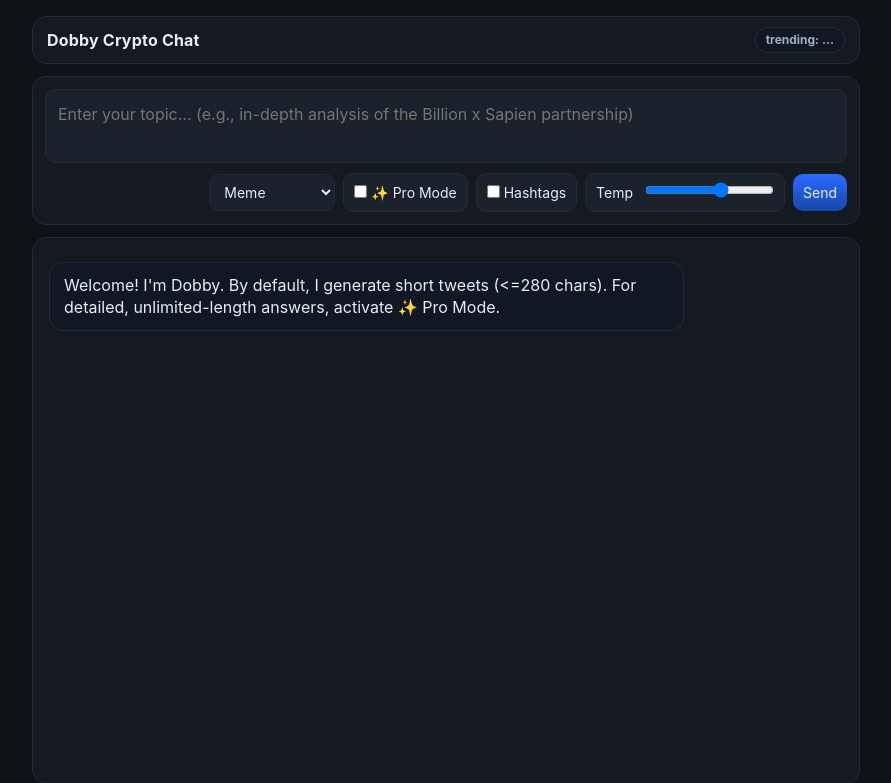
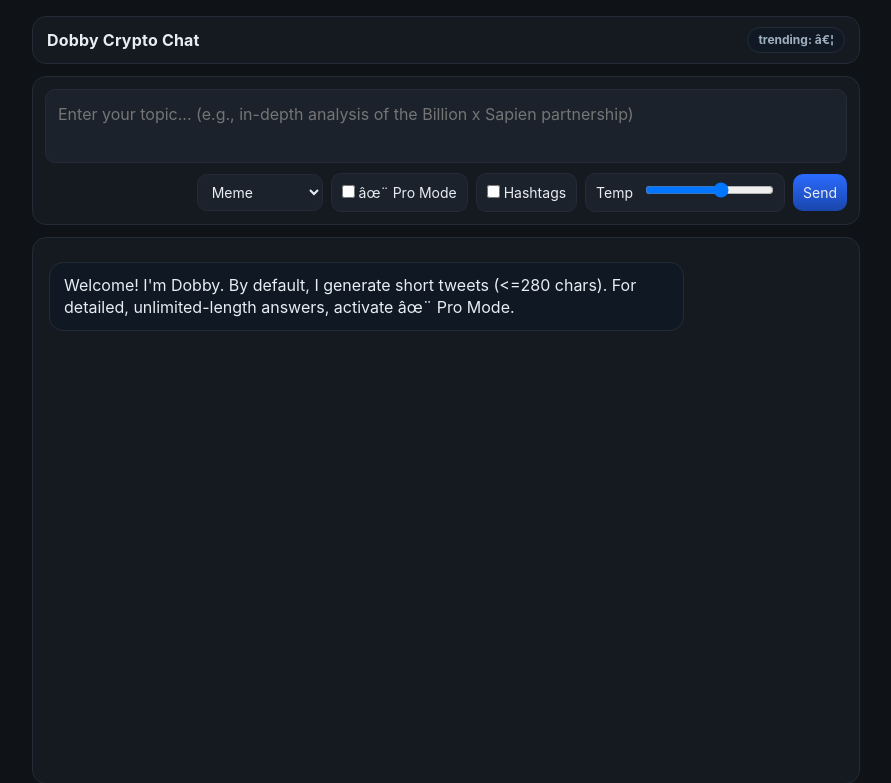
Before and after one commit to DeshFX/dobbycreate, a Flask app: page / in a window 1280 px wide. Shown: the top 783 px of the page, without its empty margins (194-1085 px from the left). Run offline with Flask 3, Linux system fonts and the light colour scheme.

Commit message:
chat.html

```diff
--- a/templates/chat.html
+++ b/templates/chat.html
@@ -73,7 +73,7 @@
     <div class="header">
       <div class="title">Dobby Crypto Chat</div>
       <div class="tray">
-        <span class="badge" id="trendBadge">trending: …</span>
+        <span class="badge" id="trendBadge">trending: â€¦</span>
       </div>
     </div>
 
@@ -88,7 +88,7 @@
           <option value="engagement">Engagement</option>
         </select>
         <label class="switch select">
-          <input id="proMode" type="checkbox"> ✨ Pro Mode
+          <input id="proMode" type="checkbox"> âœ¨ Pro Mode
         </label>
         <label class="switch select">
           <input id="hashtags" type="checkbox"> Hashtags
@@ -190,7 +190,7 @@
       }
     });
 
-    addMsg("Welcome! I'm Dobby. By default, I generate short tweets (<=280 chars). For detailed, unlimited-length answers, activate ✨ Pro Mode.", "ai");
+    addMsg("Welcome! I'm Dobby. By default, I generate short tweets (<=280 chars). For detailed, unlimited-length answers, activate âœ¨ Pro Mode.", "ai");
   </script>
 </body>
 </html>
```
